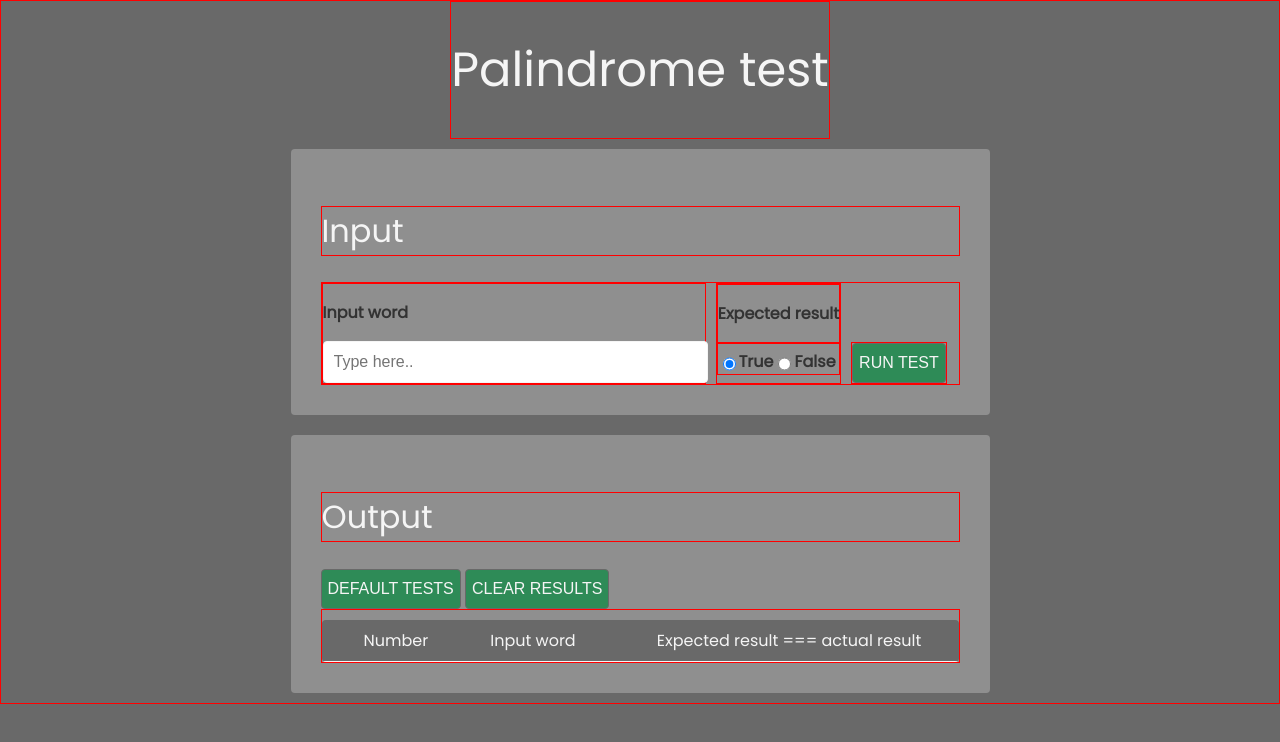
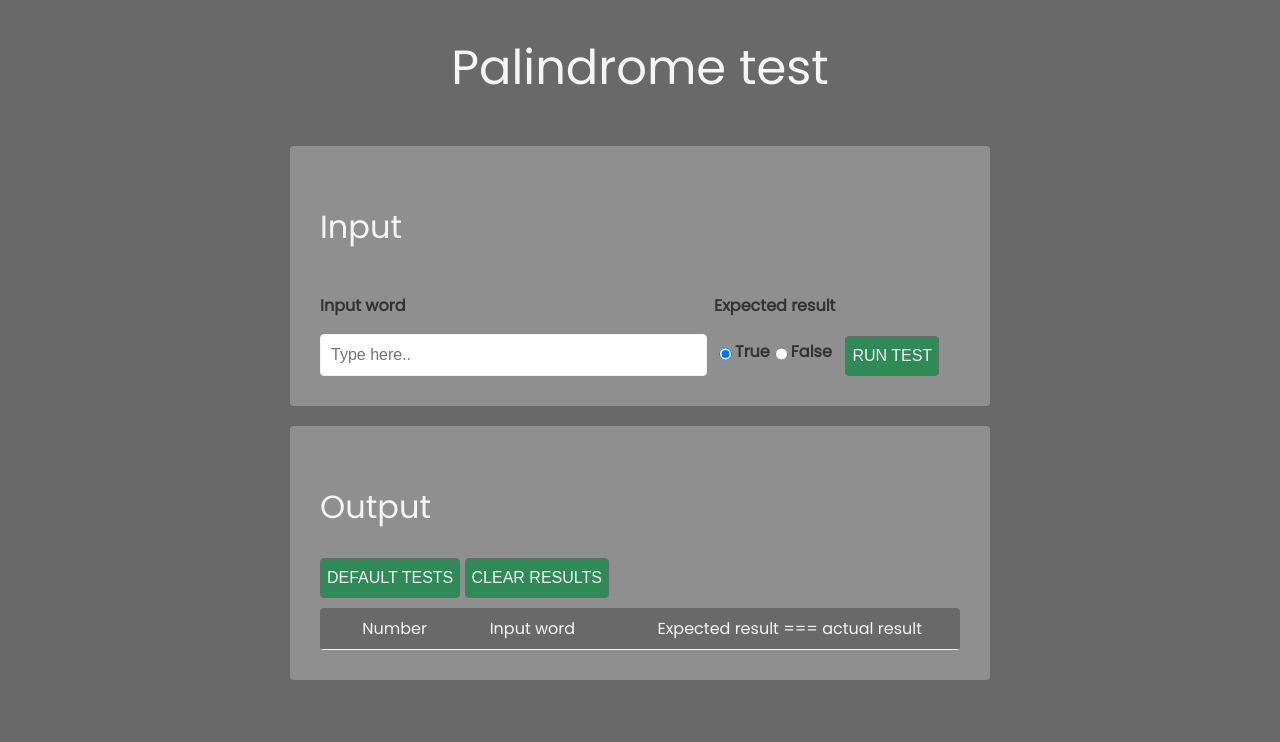
Before and after one commit to laurilauter/assignment, a website: page index.html in a window 1280 px wide. Drawn offline with Linux system fonts and the light colour scheme; a web font is replaced by a local one.

Commit message:
Update style.css
Red borders removed

```diff
--- a/style.css
+++ b/style.css
@@ -1,7 +1,4 @@
-div,
-h2 {
-  border: 1px solid red;
-}
+
 
 /* General style */
 body {
```
